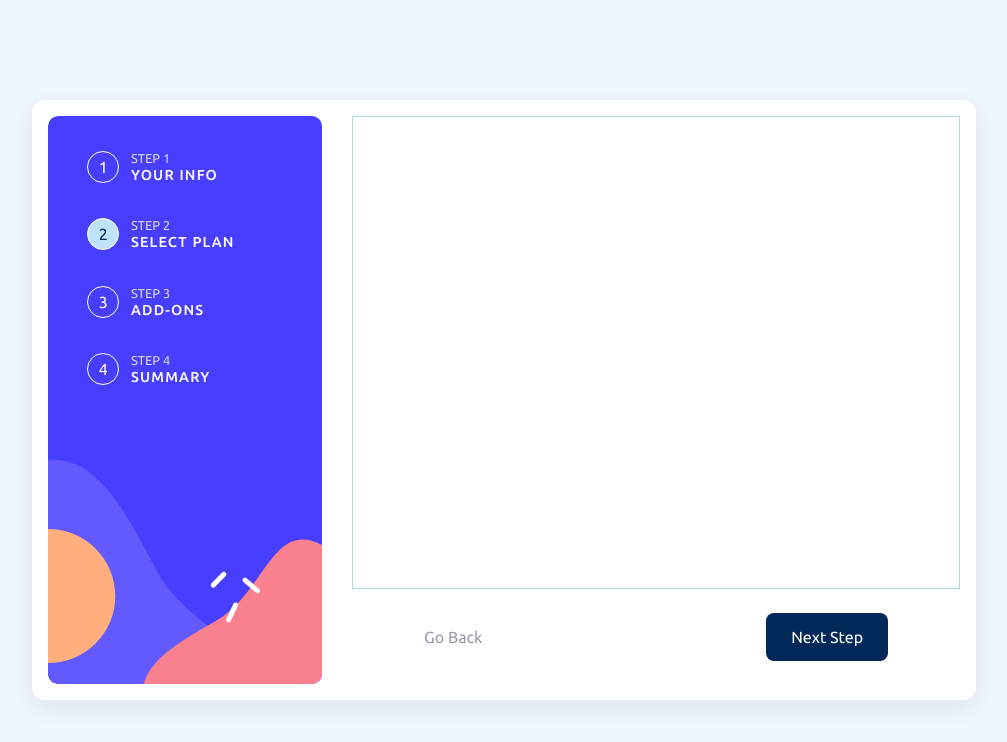
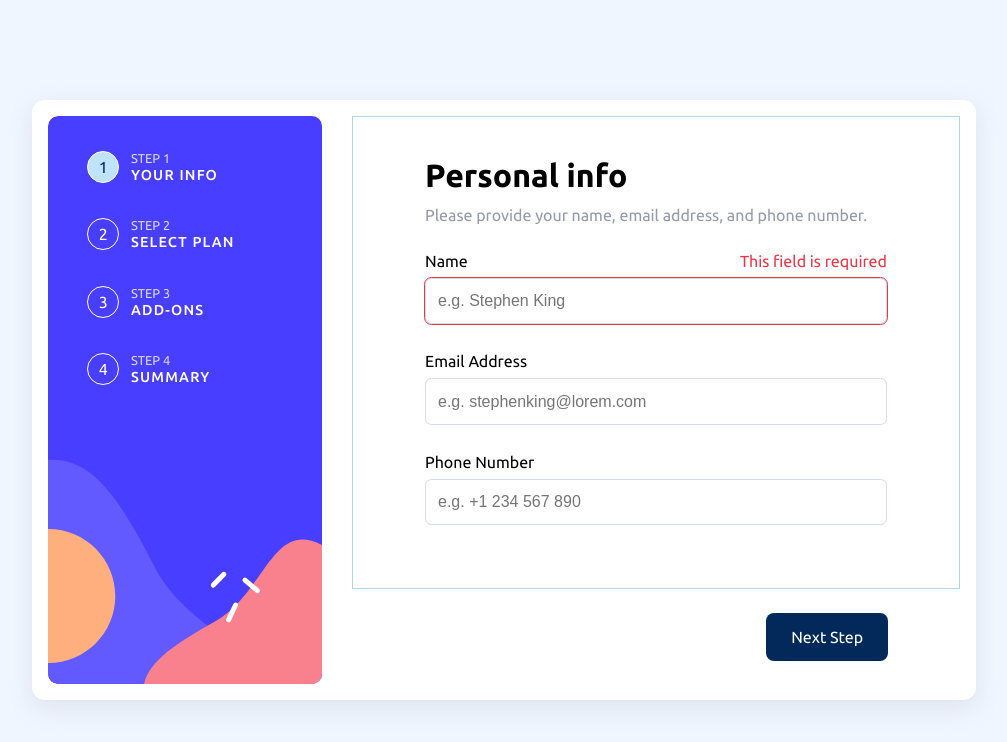
Before and after one commit to hqz3/fem-multi-step-form, a React (Vite) app: page / in a window 1280 px wide. Both pictures are taken after a click on the button "Next Step". Shown: the top 742 px of the page, without its empty margins (136-1143 px from the left). Built offline with nearby package versions, Linux system fonts and the light colour scheme.

Commit message:
Hook up form data to FormContext and render form errors when form validation fails

```diff
--- a/src/components/Info.tsx
+++ b/src/components/Info.tsx
@@ -1,34 +1,34 @@
 import { useFormContext } from "../context/useFormContext";
+import { infoFormLabels } from "../utils/validateInfoForm";
 import style from "../styles/Info.module.css";
 
 export const Info = () => {
-  const { name, setName, email, setEmail, phone, setPhone } = useFormContext();
+  const { name, setName, email, setEmail, phone, setPhone, error, setError } =
+    useFormContext();
 
   const inputs = [
     {
       value: name,
       setState: setName,
-      label: "Name",
+      label: infoFormLabels.name,
       type: "text",
       placeholder: "e.g. Stephen King",
     },
     {
       value: email,
       setState: setEmail,
-      label: "Email Address",
+      label: infoFormLabels.email,
       type: "email",
       placeholder: "e.g. stephenking@lorem.com",
     },
     {
       value: phone,
       setState: setPhone,
-      label: "Phone Number",
+      label: infoFormLabels.phone,
       type: "tel",
       placeholder: "e.g. +1 234 567 890",
     },
   ];
-
-  /* <span className={style.error__message}>This field is required</span> */
 
   return (
     <section className={style.info}>
@@ -40,12 +40,21 @@ export const Info = () => {
         {inputs.map((input) => (
           <label key={input.label}>
             {input.label}
+            {error.label === input.label && (
+              <span className={style.error__message}>{error.message}</span>
+            )}
             <input
+              className={
+                error.label === input.label ? style.error__outline : ""
+              }
               type={input.type}
               placeholder={input.placeholder}
               value={input.value}
               onChange={(e) => {
                 input.setState(e.target.value);
+                if (error.label === input.label) {
+                  setError({ label: null, message: "" });
+                }
               }}
             />
           </label>
--- a/src/components/Navigation.tsx
+++ b/src/components/Navigation.tsx
@@ -1,8 +1,11 @@
 import { useFormContext } from "../context/useFormContext";
+import { validateInfoForm } from "../utils/validateInfoForm";
+
 import style from "../styles/Navigation.module.css";
 
 export const Navigation = () => {
-  const { currentStep, setCurrentStep } = useFormContext();
+  const { currentStep, setCurrentStep, name, email, phone, setError } =
+    useFormContext();
 
   const handleBackClick = () => {
     setCurrentStep(currentStep - 1);
@@ -10,7 +13,11 @@ export const Navigation = () => {
 
   const handleNextClick = () => {
     if (currentStep === 0) {
-      // Validate form
+      const { label, message } = validateInfoForm(name, email, phone);
+      if (label) {
+        setError({ label, message });
+        return;
+      }
     }
     if (currentStep === 4) return;
     setCurrentStep(currentStep + 1);
--- a/src/context/FormContext.tsx
+++ b/src/context/FormContext.tsx
@@ -1,9 +1,9 @@
 import { createContext, useState } from "react";
 
-export type ErrorType = {
-  index: number | null;
+export interface ErrorInterface {
+  label: string | null;
   message: string;
-};
+}
 
 export interface FormContextInterface {
   currentStep: number;
@@ -14,8 +14,8 @@ export interface FormContextInterface {
   setEmail: React.Dispatch<React.SetStateAction<string>>;
   phone: string;
   setPhone: React.Dispatch<React.SetStateAction<string>>;
-  error: ErrorType;
-  setError: React.Dispatch<React.SetStateAction<ErrorType>>;
+  error: ErrorInterface;
+  setError: React.Dispatch<React.SetStateAction<ErrorInterface>>;
 }
 
 export const FormContext = createContext<FormContextInterface>({
@@ -27,7 +27,7 @@ export const FormContext = createContext<FormContextInterface>({
   setEmail: () => undefined,
   phone: "",
   setPhone: () => undefined,
-  error: { index: null, message: "" },
+  error: { label: null, message: "" },
   setError: () => undefined,
 });
 
@@ -40,7 +40,10 @@ export const FormContextProvider = ({
   const [name, setName] = useState("");
   const [email, setEmail] = useState("");
   const [phone, setPhone] = useState("");
-  const [error, setError] = useState<ErrorType>({ index: null, message: "" });
+  const [error, setError] = useState<ErrorInterface>({
+    label: null,
+    message: "",
+  });
 
   const value = {
     currentStep,
--- a/src/styles/Info.module.css
+++ b/src/styles/Info.module.css
@@ -1,13 +1,7 @@
 .info {
-  border: 1px solid orange;
   font-size: 1rem;
   top: 0;
   left: 0;
-}
-
-.info__form {
-  display: flex;
-  flex-direction: column;
 }
 
 .info__title {
@@ -18,6 +12,11 @@
 .info__description {
   color: var(--cool-gray);
   margin-top: 0.75rem;
+}
+
+.info__form {
+  display: flex;
+  flex-direction: column;
 }
 
 .info__form label {
@@ -36,6 +35,10 @@
   padding: 0.75rem;
 }
 
+.info__form input:focus {
+  outline: 1px solid blue;
+}
+
 .error__message {
   color: var(--strawberry-red);
   position: absolute;
--- /dev/null
+++ b/src/utils/validateInfoForm.ts
@@ -0,0 +1,34 @@
+import { validateName } from "./validateName";
+import { validateEmail } from "./validateEmail";
+import { validatePhone } from "./validatePhone";
+import { FormError } from "./FormError";
+
+interface ReturnInterface {
+  label: null | string;
+  message: string;
+}
+
+export const infoFormLabels = {
+  name: "Name",
+  email: "Email Address",
+  phone: "Phone Number",
+};
+
+export const validateInfoForm = (
+  name: string,
+  email: string,
+  phone: string
+): ReturnInterface => {
+  try {
+    validateName(infoFormLabels.name, name);
+    validateEmail(infoFormLabels.email, email);
+    validatePhone(infoFormLabels.phone, phone);
+  } catch (error) {
+    if (error instanceof FormError) {
+      const { label, message } = error;
+      return { label, message };
+    }
+  }
+
+  return { label: null, message: "" };
+};
```
